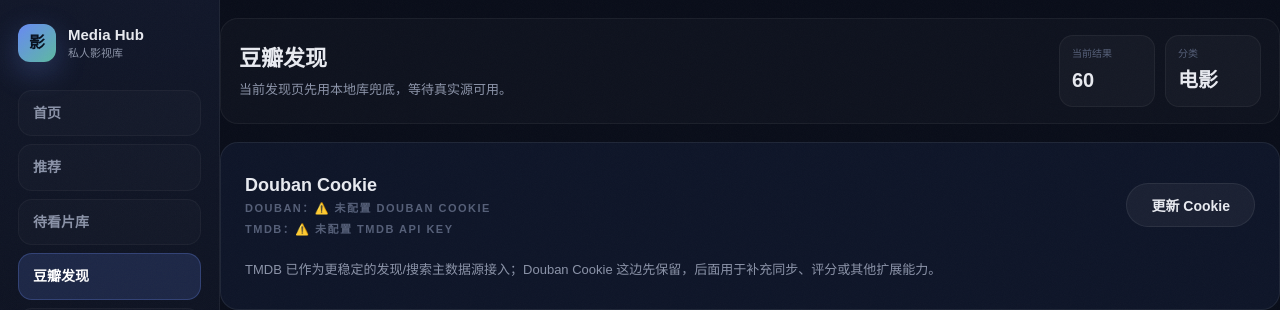
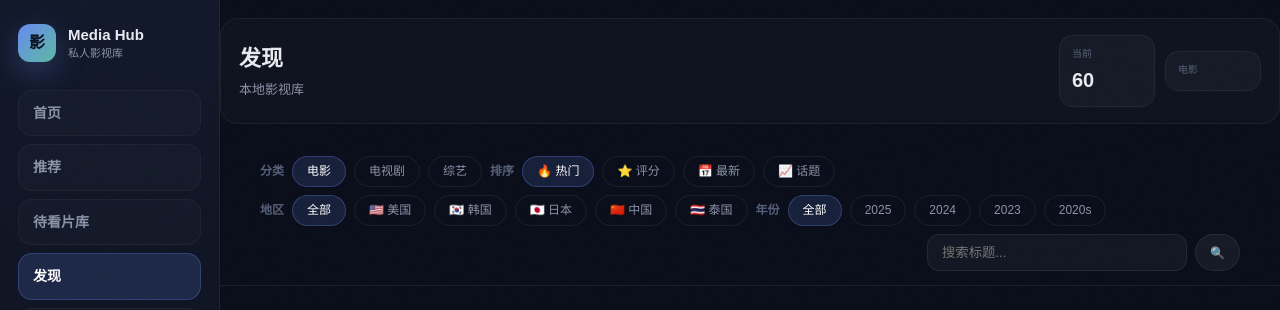
Before and after one commit to joey-3721/openclaw-memory, a FastAPI app: page /discover in a window 1280 px wide. Shown: the top 310 px of the page. Run offline with FastAPI, Linux system fonts and the light colour scheme; data comes from the database, SQL or seed files in the repository.

Commit message:
Redesign discover page: rename to 发现, add TMDB-native filters (sort/country/year), drop Douban UI

```diff
--- a/apps/media-hub/app.py
+++ b/apps/media-hub/app.py
@@ -172,24 +172,49 @@ def tmdb_to_item(raw: dict, media_type: str):
     }
 
 
-def tmdb_discover(kind: str = 'movie', query: str = '', page: int = 1, limit: int = 20):
+def tmdb_discover(kind: str = 'movie', query: str = '', sort: str = 'popularity',
+                   region: str = '', year: str = '', page: int = 1, limit: int = 60):
     key = read_tmdb_key()
     if not key:
         return []
     cfg = tmdb_kind_config(kind)
+
+    # Build sort_by mapping (TMDB v3 sort options)
+    sort_map = {
+        'popularity': 'popularity.desc',
+        'rating':    'vote_average.desc',
+        'year':      'primary_release_date.desc' if kind == 'movie' else 'first_air_date.desc',
+        'trending':  'vote_count.desc',
+    }
+    sort_by = sort_map.get(sort, 'popularity.desc')
+
     if query:
         path = f'/search/{cfg["media_type"]}'
-        params = {'api_key': key, 'query': query, 'language': 'zh-CN', 'page': page, 'include_adult': 'false'}
+        params = {
+            'api_key': key,
+            'query': query,
+            'language': 'zh-CN',
+            'page': page,
+            'include_adult': 'false',
+        }
     else:
         path = cfg['discover_path']
         params = {
             'api_key': key,
             'language': 'zh-CN',
-            'sort_by': 'popularity.desc',
+            'sort_by': sort_by,
             'page': page,
             'vote_count.gte': 20,
         }
+        if region:
+            params['with_origin_country'] = region.upper()
+        if year and year.isdigit():
+            if kind == 'movie':
+                params['primary_release_year'] = year
+            else:
+                params['first_air_date_year'] = year
         params.update(cfg['discover_params'])
+
     r = requests.get(f'https://api.themoviedb.org/3{path}', params=params, timeout=20)
     r.raise_for_status()
     data = r.json()
@@ -564,11 +589,16 @@ async def save_douban_cookie(request: Request):
 
 
 @app.get('/discover', response_class=HTMLResponse)
-def discover(request: Request, kind: str = Query('movie'), q: str = Query(''), sort: str = Query('hot')):
+def discover(request: Request,
+             kind: str   = Query('movie'),
+             q: str      = Query(''),
+             sort: str   = Query('popularity'),
+             region: str = Query(''),
+             year: str   = Query('')):
     tmdb_status = tmdb_probe()
     source = 'tmdb' if tmdb_status.get('ok') else 'local'
     if source == 'tmdb':
-        items = tmdb_discover(kind=kind, query=q, limit=60)
+        items = tmdb_discover(kind=kind, query=q, sort=sort, region=region, year=year, limit=60)
         mode = 'search' if q else 'discover'
     else:
         if q:
@@ -606,9 +636,10 @@ def discover(request: Request, kind: str = Query('movie'), q: str = Query(''), s
         'kind': kind,
         'q': q,
         'sort': sort,
+        'region': region,
+        'year': year,
         'mode': mode,
         'source': source,
-        'douban_probe': douban_probe(),
         'tmdb_probe': tmdb_status,
         'site_stats': get_site_stats(),
     })
--- a/apps/media-hub/templates/base.html
+++ b/apps/media-hub/templates/base.html
@@ -25,7 +25,7 @@
         <a href="/" class="nav-link {% if request and request.url.path == '/' %}active{% endif %}">首页</a>
         <a href="/recommendations" class="nav-link {% if request and request.url.path.startswith('/recommendations') %}active{% endif %}">推荐</a>
         <a href="/watchlist" class="nav-link {% if request and request.url.path.startswith('/watchlist') %}active{% endif %}">待看片库</a>
-        <a href="/discover" class="nav-link {% if request and request.url.path.startswith('/discover') %}active{% endif %}">豆瓣发现</a>
+        <a href="/discover" class="nav-link {% if request and request.url.path.startswith('/discover') %}active{% endif %}">发现</a>
         <a href="/library" class="nav-link {% if request and request.url.path.startswith('/library') %}active{% endif %}">影视库</a>
       </nav>
 
--- a/apps/media-hub/templates/discover.html
+++ b/apps/media-hub/templates/discover.html
@@ -2,44 +2,58 @@
 {% block content %}
 <section class="page-intro compact muted">
   <div>
-    <h1>{% if mode == 'search' %}豆瓣搜索{% else %}豆瓣发现{% endif %}</h1>
-    <p>{% if source == 'tmdb' %}{% if mode == 'search' %}当前搜索结果已切到 TMDB 实时搜索源。{% else %}当前发现页已切到 TMDB 实时发现源。{% endif %}{% else %}{% if mode == 'search' %}当前搜索结果先用本地库兜底，等待真实源可用。{% else %}当前发现页先用本地库兜底，等待真实源可用。{% endif %}{% endif %}</p>
+    <h1>{% if mode == 'search' %}搜索结果{% else %}发现{% endif %}</h1>
+    <p>{% if source == 'tmdb' %}{% if mode == 'search' %}TMDB 实时搜索{% else %}TMDB 热门推荐{% endif %}{% else %}本地影视库{% endif %}</p>
   </div>
   <div class="page-intro-stats">
-    <div class="intro-stat"><span>当前结果</span><strong>{{ items|length }}</strong></div>
-    <div class="intro-stat"><span>分类</span><strong>{% if kind=='movie' %}电影{% elif kind=='tv' %}电视剧{% else %}综艺{% endif %}</strong></div>
+    <div class="intro-stat"><span>当前</span><strong>{{ items|length }}</strong></div>
+    <div class="intro-stat"><span>{% if kind=='movie' %}电影{% elif kind=='tv' %}电视剧{% else %}综艺{% endif %}</span></div>
+    {% if tmdb_probe.ok %}<div class="intro-stat"><span>TMDB</span><strong style="color:#4caf50">在线</strong></div>{% endif %}
   </div>
 </section>
 
-<section class="panel" style="max-width:1200px;margin:0 auto 20px;">
-  <div class="panel-header">
-    <div>
-      <h2>Douban Cookie</h2>
-      <div class="section-sub">Douban：{% if douban_probe.ok %}✅ {{ douban_probe.message }}{% else %}⚠️ {{ douban_probe.message }}{% endif %}</div>
-      <div class="section-sub" style="margin-top:4px;">TMDB：{% if tmdb_probe.ok %}✅ {{ tmdb_probe.message }}{% else %}⚠️ {{ tmdb_probe.message }}{% endif %}</div>
-    </div>
-    <button class="btn" id="open-cookie-modal">更新 Cookie</button>
-  </div>
-  <p style="color:var(--text-secondary);font-size:13px;line-height:1.7;">TMDB 已作为更稳定的发现/搜索主数据源接入；Douban Cookie 这边先保留，后面用于补充同步、评分或其他扩展能力。</p>
-</section>
-
-<section class="filter-bar">
+<section class="filter-bar" style="flex-wrap:wrap;gap:8px;">
+  {# 分类 #}
   <div class="filter-group">
     <span class="filter-label">分类</span>
-    <a class="filter-chip {% if kind=='movie' %}active{% endif %}" href="?kind=movie&q={{ q }}&sort={{ sort }}">电影</a>
-    <a class="filter-chip {% if kind=='tv' %}active{% endif %}" href="?kind=tv&q={{ q }}&sort={{ sort }}">电视剧</a>
-    <a class="filter-chip {% if kind=='variety' %}active{% endif %}" href="?kind=variety&q={{ q }}&sort={{ sort }}">综艺</a>
+    <a class="filter-chip {% if kind=='movie' %}active{% endif %}" href="?kind=movie&q={{ q }}&sort={{ sort }}&region={{ region }}&year={{ year }}">电影</a>
+    <a class="filter-chip {% if kind=='tv' %}active{% endif %}" href="?kind=tv&q={{ q }}&sort={{ sort }}&region={{ region }}&year={{ year }}">电视剧</a>
+    <a class="filter-chip {% if kind=='variety' %}active{% endif %}" href="?kind=variety&q={{ q }}&sort={{ sort }}&region={{ region }}&year={{ year }}">综艺</a>
   </div>
+  {# 排序 #}
   <div class="filter-group">
     <span class="filter-label">排序</span>
-    <a class="filter-chip {% if sort=='hot' %}active{% endif %}" href="?kind={{ kind }}&q={{ q }}&sort=hot">热门优先</a>
-    <a class="filter-chip {% if sort=='rating' %}active{% endif %}" href="?kind={{ kind }}&q={{ q }}&sort=rating">豆瓣评分</a>
-    <a class="filter-chip {% if sort=='year' %}active{% endif %}" href="?kind={{ kind }}&q={{ q }}&sort=year">年份</a>
+    <a class="filter-chip {% if sort=='popularity' %}active{% endif %}" href="?kind={{ kind }}&q={{ q }}&sort=popularity&region={{ region }}&year={{ year }}">🔥 热门</a>
+    <a class="filter-chip {% if sort=='rating' %}active{% endif %}" href="?kind={{ kind }}&q={{ q }}&sort=rating&region={{ region }}&year={{ year }}">⭐ 评分</a>
+    <a class="filter-chip {% if sort=='year' %}active{% endif %}" href="?kind={{ kind }}&q={{ q }}&sort=year&region={{ region }}&year={{ year }}">📅 最新</a>
+    <a class="filter-chip {% if sort=='trending' %}active{% endif %}" href="?kind={{ kind }}&q={{ q }}&sort=trending&region={{ region }}&year={{ year }}">📈 话题</a>
   </div>
+  {# 国家 #}
+  <div class="filter-group">
+    <span class="filter-label">地区</span>
+    <a class="filter-chip {% if not region %}active{% endif %}" href="?kind={{ kind }}&q={{ q }}&sort={{ sort }}&region=&year={{ year }}">全部</a>
+    <a class="filter-chip {% if region=='US' %}active{% endif %}" href="?kind={{ kind }}&q={{ q }}&sort={{ sort }}&region=US&year={{ year }}">🇺🇸 美国</a>
+    <a class="filter-chip {% if region=='KR' %}active{% endif %}" href="?kind={{ kind }}&q={{ q }}&sort={{ sort }}&region=KR&year={{ year }}">🇰🇷 韩国</a>
+    <a class="filter-chip {% if region=='JP' %}active{% endif %}" href="?kind={{ kind }}&q={{ q }}&sort={{ sort }}&region=JP&year={{ year }}">🇯🇵 日本</a>
+    <a class="filter-chip {% if region=='CN' %}active{% endif %}" href="?kind={{ kind }}&q={{ q }}&sort={{ sort }}&region=CN&year={{ year }}">🇨🇳 中国</a>
+    <a class="filter-chip {% if region=='TH' %}active{% endif %}" href="?kind={{ kind }}&q={{ q }}&sort={{ sort }}&region=TH&year={{ year }}">🇹🇭 泰国</a>
+  </div>
+  {# 年份 #}
+  <div class="filter-group">
+    <span class="filter-label">年份</span>
+    <a class="filter-chip {% if not year %}active{% endif %}" href="?kind={{ kind }}&q={{ q }}&sort={{ sort }}&region={{ region }}&year=">全部</a>
+    <a class="filter-chip {% if year=='2025' %}active{% endif %}" href="?kind={{ kind }}&q={{ q }}&sort={{ sort }}&region={{ region }}&year=2025">2025</a>
+    <a class="filter-chip {% if year=='2024' %}active{% endif %}" href="?kind={{ kind }}&q={{ q }}&sort={{ sort }}&region={{ region }}&year=2024">2024</a>
+    <a class="filter-chip {% if year=='2023' %}active{% endif %}" href="?kind={{ kind }}&q={{ q }}&sort={{ sort }}&region={{ region }}&year=2023">2023</a>
+    <a class="filter-chip {% if year=='2020' %}active{% endif %}" href="?kind={{ kind }}&q={{ q }}&sort={{ sort }}&region={{ region }}&year=2020">2020s</a>
+  </div>
+  {# 搜索框 #}
   <form class="search-form" method="get">
     <input type="hidden" name="kind" value="{{ kind }}">
     <input type="hidden" name="sort" value="{{ sort }}">
-    <input type="text" name="q" value="{{ q }}" placeholder="搜索标题、演员、导演...">
+    <input type="hidden" name="region" value="{{ region }}">
+    <input type="hidden" name="year" value="{{ year }}">
+    <input type="text" name="q" value="{{ q }}" placeholder="搜索标题...">
     <button type="submit" class="btn small">🔍</button>
   </form>
 </section>
@@ -48,8 +62,8 @@
   {% if not items %}
   <div class="empty-state">
     <div class="empty-icon">🎞️</div>
-    <p>当前分类下还没有结果</p>
-    <a class="btn primary" href="/discover">返回默认发现页</a>
+    <p>没有找到相关结果</p>
+    <a class="btn primary" href="/discover">返回发现页</a>
   </div>
   {% else %}
   {% for item in items %}
@@ -59,7 +73,7 @@
       {% if item.status == 'collect' %}<div class="cover-watched-overlay"><span>已看</span></div>{% elif item.status == 'wish' %}<div class="cover-watched-overlay"><span>待看</span></div>{% endif %}
       <div class="media-cover-info">
         <span class="media-badge">{{ item.kind or '?' }}</span>
-        {% if item._stars %}<span class="media-douban-stars">{{ item._stars }}</span>{% else %}<span class="media-douban-rating">豆瓣 {{ item.douban_rating or '-' }}</span>{% endif %}
+        {% if item._stars %}<span class="media-douban-stars">{{ item._stars }}</span>{% else %}<span class="media-douban-rating">TMDB {{ (item.douban_rating * 10)|round|int }}%</span>{% endif %}
       </div>
     </div>
     <div class="media-info">
@@ -68,34 +82,19 @@
         {% if item._first_genre %}<span class="rec-genre-chip">{{ item._first_genre }}</span>{% endif %}
       </div>
       <div class="media-meta">
-        <span>{{ item.year }}</span>
+        <span>{{ item.year or '-' }}</span>
         <span>·</span>
-        <span>{{ item.douban_rating or '-' }} 分</span>
+        <span>{% if item.douban_rating %}{{ (item.douban_rating * 10)|round|int }}%{% else %}-{% endif %}</span>
       </div>
       {% if item.summary %}<p class="media-comment">{{ item.summary[:72] }}{% if item.summary|length > 72 %}...{% endif %}</p>{% elif item.intro %}<p class="media-comment">{{ item.intro[:72] }}{% if item.intro|length > 72 %}...{% endif %}</p>{% endif %}
       <div class="media-actions">
-        <a class="btn small" href="{{ item.url }}" target="_blank">豆瓣</a>
+        <a class="btn small" href="{{ item.url }}" target="_blank">TMDB</a>
         <button class="btn small add-watchlist-btn {% if item.status=='wish' %}primary{% endif %}" data-id="{{ item.subject_id }}" data-title="{{ item.title|e }}" data-kind="{{ item.kind }}" data-year="{{ item.year }}" data-url="{{ item.url|e }}" data-intro="{{ (item.intro or '')|e }}" data-summary="{{ (item.summary or '')|e }}" data-rating="{{ item.douban_rating or '' }}" data-rating-count="{{ item.douban_rating_count or '' }}" data-cover="{{ (item._cover_url or item.cover_url or '')|e }}">{% if item.status=='wish' %}已在待看{% else %}加入待看{% endif %}</button>
       </div>
     </div>
   </article>
   {% endfor %}
   {% endif %}
-</div>
-
-<div class="modal" id="cookieModal" style="display:none">
-  <div class="modal-content">
-    <button class="modal-close" id="cookie-modal-close">✕</button>
-    <h3>更新 Douban Cookie</h3>
-    <div class="form-group">
-      <label>Cookie 内容</label>
-      <textarea id="douban-cookie-input" rows="6" placeholder="把浏览器里的 Douban Cookie 粘到这里"></textarea>
-    </div>
-    <div class="modal-actions">
-      <button class="btn primary" id="save-cookie-btn">保存并探测</button>
-      <button class="btn" id="cancel-cookie-btn">取消</button>
-    </div>
-  </div>
 </div>
 
 <script>
@@ -133,24 +132,6 @@ document.addEventListener('DOMContentLoaded', function() {
         });
     });
   });
-
-  var modal = document.getElementById('cookieModal');
-  document.getElementById('open-cookie-modal').addEventListener('click', function() {
-    modal.style.display = 'flex';
-  });
-  document.getElementById('cookie-modal-close').addEventListener('click', function() { modal.style.display = 'none'; });
-  document.getElementById('cancel-cookie-btn').addEventListener('click', function() { modal.style.display = 'none'; });
-  document.getElementById('save-cookie-btn').addEventListener('click', function() {
-    var cookie = document.getElementById('douban-cookie-input').value.trim();
-    fetch('/api/douban-cookie', {
-      method: 'POST',
-      headers: { 'Content-Type': 'application/json' },
-      body: JSON.stringify({ cookie: cookie })
-    }).then(function(r) { return r.json(); }).then(function(data) {
-      if (window.showToast) showToast(data.message || 'Cookie 已保存', data.ok ? 'success' : 'warn');
-      setTimeout(function() { location.reload(); }, 600);
-    });
-  });
 });
 </script>
 {% endblock %}
```
